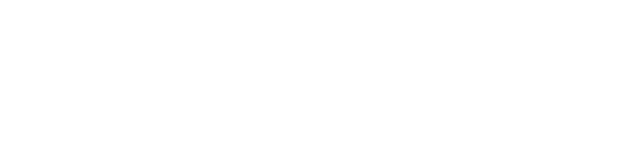
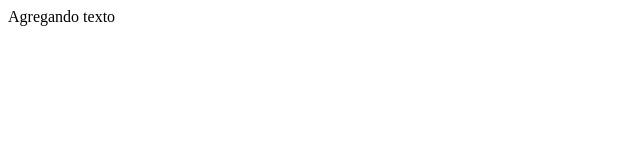
Before and after one commit to VazquezEnrique/test-git-ittg3, a plain HTML site: page index.html in a window 1280 px wide. Shown: the whole page, without its empty margins (0-640 px from the left). Drawn offline with Linux system fonts and the light colour scheme.

Commit message:
Esto es una prueba

```diff
--- a/index.html
+++ b/index.html
@@ -1,5 +1,6 @@
 <html>
 <head> </head>
 <body>
+Agregando texto
 </body>
 </html>
```
